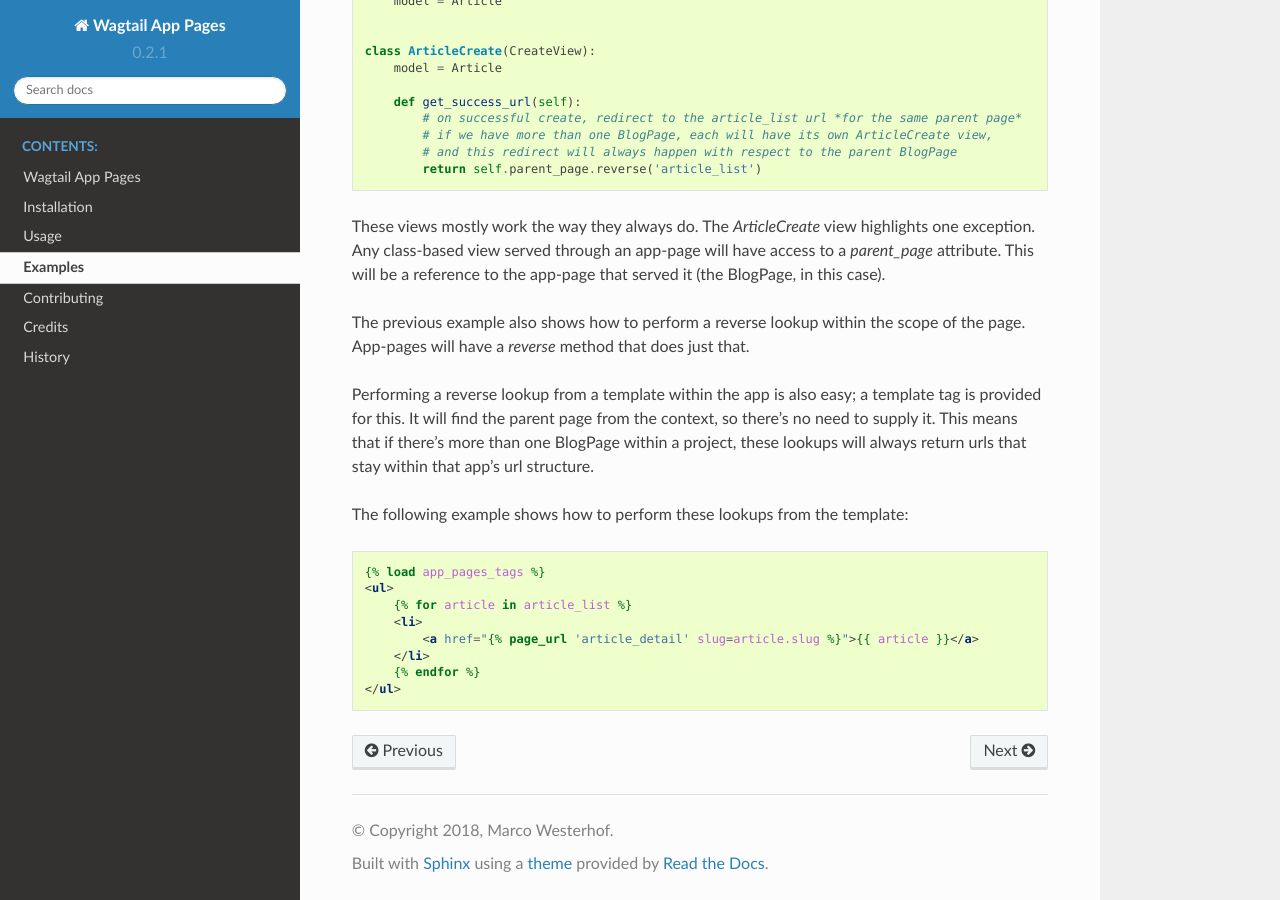
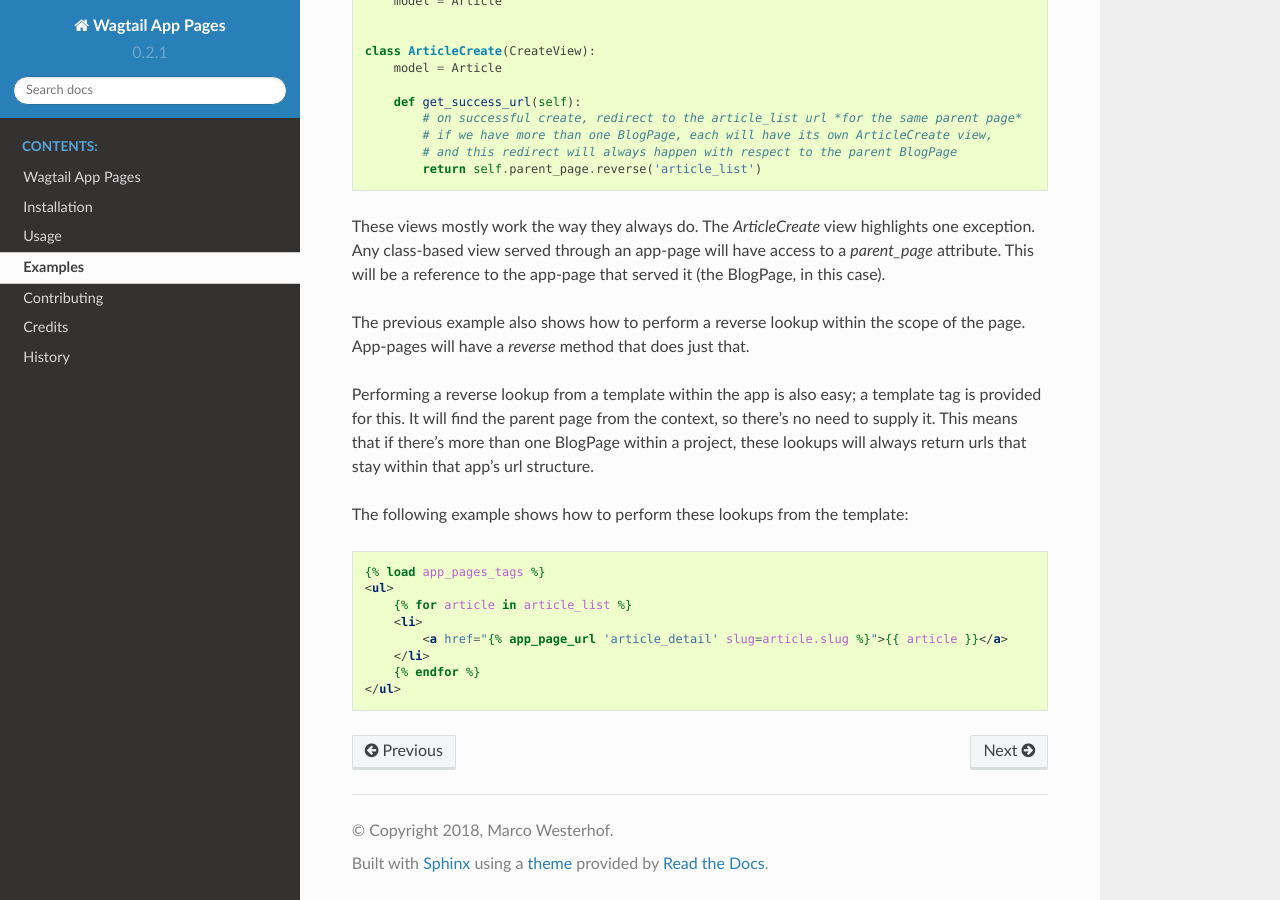
Before and after one commit to mwesterhof/wagtail_app_pages, a Sphinx documentation site: the page built from docs/examples.rst, in a window 1280 px wide and 900 px high, scrolled down 1108 px. Built offline with Sphinx 7.4.7 and the Read the Docs theme 2.0.0, drawn with Linux system fonts in a browser that asks for light colours; pages that are not in the unit, such as notebooks, are missing from menus; some of the changed lines change nothing that is shown.

Commit message:
fix templatetag doc

```diff
--- a/docs/examples.rst
+++ b/docs/examples.rst
@@ -84,7 +84,7 @@ The following example shows how to perform these lookups from the template:
     <ul>
         {% for article in article_list %}
         <li>
-            <a href="{% page_url 'article_detail' slug=article.slug %}">{{ article }}</a>
+            <a href="{% app_page_url 'article_detail' slug=article.slug %}">{{ article }}</a>
         </li>
         {% endfor %}
     </ul>
```
